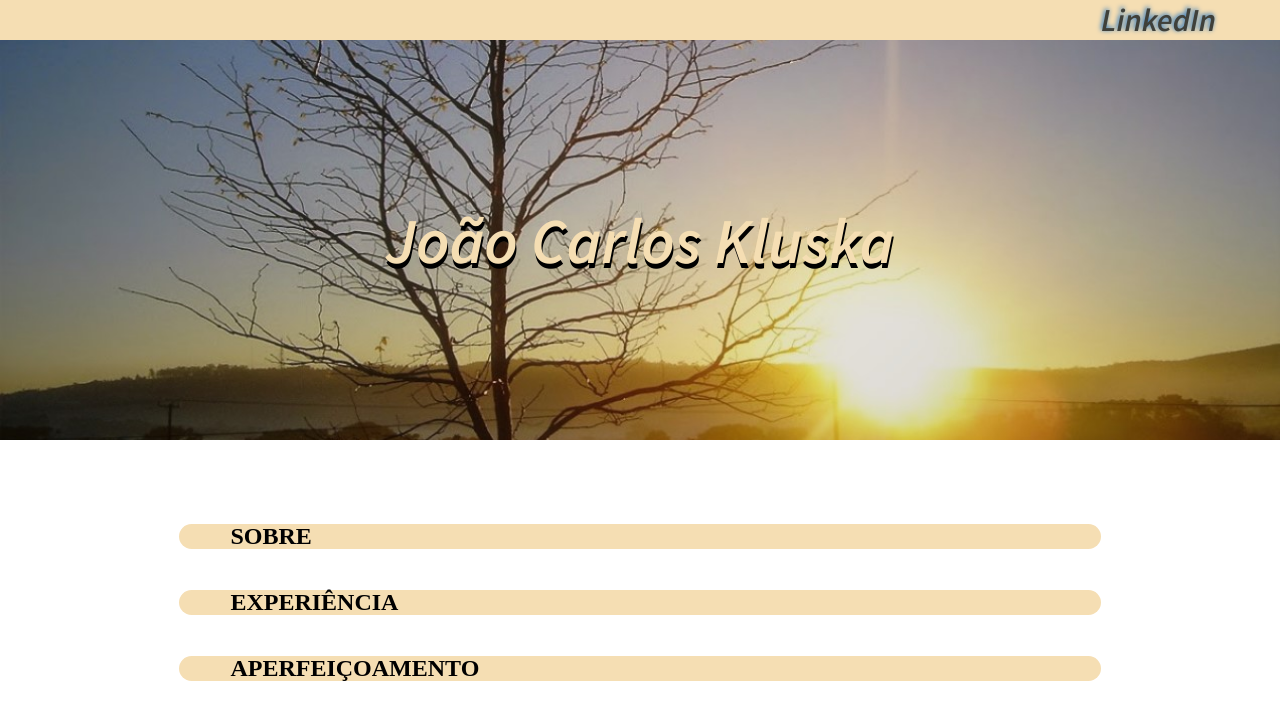
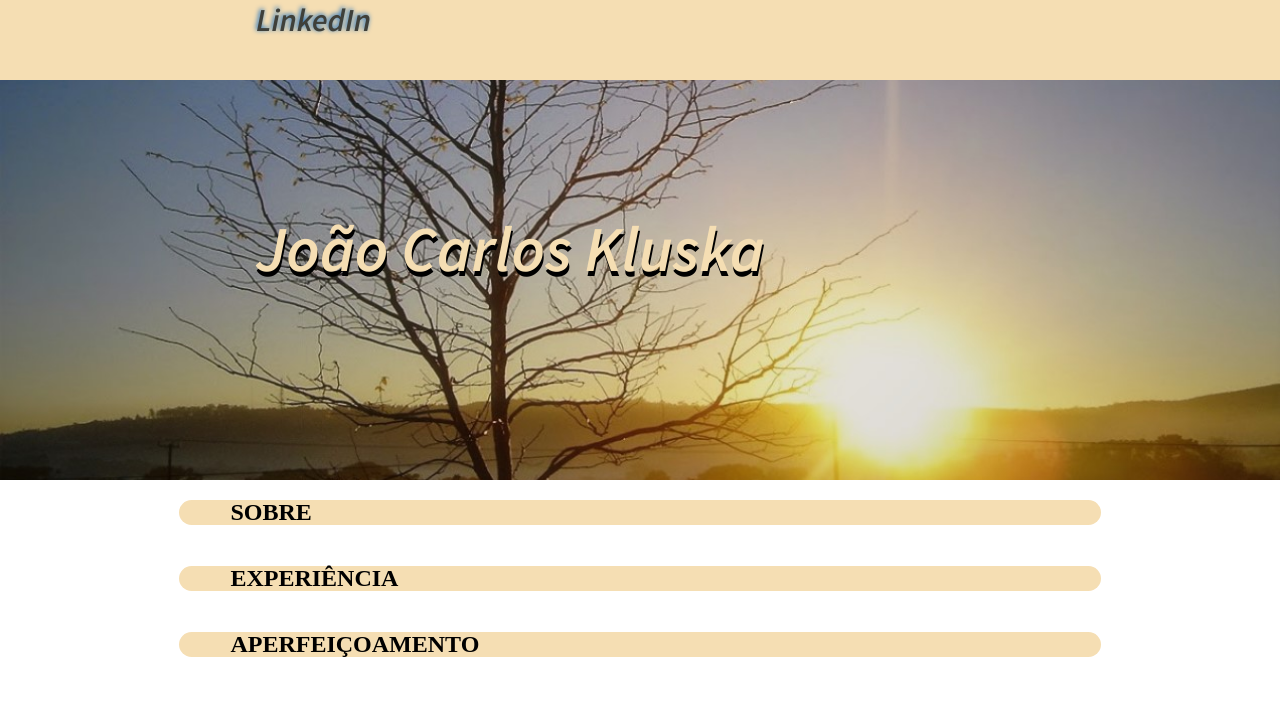
Before and after one commit to jckluska/DevMedia-CFE-Missao10, a plain HTML site: page index.html in a window 1280 px wide. Drawn offline with nearby package versions, Linux system fonts and the light colour scheme; a web font is replaced by a local one.

Commit message:
manutencao de estilos

```diff
--- a/index.html
+++ b/index.html
@@ -19,24 +19,22 @@
 </head>
 
 <body>
-    <header>
-        <div class="background-cabecalho">
-            <div class="titulo flex-c">
-                <strong>
-                    <div class="badge-base LI-profile-badge" data-locale="pt_BR" data-size="medium" data-theme="light"
-                        data-type="HORIZONTAL" data-vanity="jckluska" data-version="v1"><a
-                            class="badge-base__link LI-simple-link"
-                            href="https://br.linkedin.com/in/jckluska?trk=profile-badge" target="_blank">LinkedIn</a>
-                    </div>
-                </strong>
+    <header class="background-cabecalho">
+        <div class="titulo centraliza">
+            <div class="badge-base LI-profile-badge" data-locale="pt_BR" data-size="medium" data-theme="light"
+                data-type="HORIZONTAL" data-vanity="jckluska" data-version="v1"><a
+                    class="badge-base__link LI-simple-link" href="https://br.linkedin.com/in/jckluska?trk=profile-badge"
+                    target="_blank"><strong>LinkedIn</strong></a>
             </div>
         </div>
     </header>
     <main>
-        <section>
-            <h1 class="nome flex-c">João Carlos Kluska</h1>
+        <section class="background-nome">
+            <h1 class="nome centraliza flex-c">João Carlos Kluska</h1>
         </section>
-        <div class="centraliza  ">
+        <div class="centraliza">
+
+
             <section id="sobre" class="flex-c">
                 <h2 class="sanfona-fechada">SOBRE</h2>
                 <div class="painel">
@@ -303,6 +301,7 @@
                 </div>
             </section>
         </div>
+
     </main>
 
     <footer>
--- a/style.css
+++ b/style.css
@@ -18,22 +18,29 @@
     flex-direction: row;
 }
 
-.background-cabecalho {
-    background-color: wheat;
-    width: 100vw;
+.centraliza {
+    max-width: 1024px;
+    margin: 0 auto;
 }
 
-.centraliza {
-    width: 100vw;
-    padding: 0 10%;
-    padding-top: 5%;
+
+.background-cabecalho {
+    position: fixed;
+    top:0;
+    left: 0;
+    right: 0;
+    width: 100%;
+    height: 10vh;
+    background-color: wheat;
+
 }
 
+
 .titulo {
-    align-items: flex-end;
+    padding-left: 10%;
+    width: 100%;
     text-shadow: -1px -1px 5px #0a66c2;
     font-size: 2em;
-    padding-right: 2em;
 
 }
 
@@ -42,17 +49,22 @@
     text-decoration: none;
 }
 
-.nome {
+.background-nome{
+    margin-top: 10vh;
     background-image: url('./assets/background_nome.jpg');
     background-position: center;
     background-size: cover;
     background-repeat: no-repeat;
     align-items: center;
     justify-content: center;
+
+}
+
+.nome {
     font-size: 4em;
     color: wheat;
     text-shadow: 1px 5px black;
-    padding: 10% 0;
+    padding: 10%;
     height: 400px;
 
 }
@@ -103,8 +115,7 @@
 
 .painel {
     width: 100%;
-    padding-top: 1%;
-    padding-bottom: 1%;
+    padding: 5%;
     background-color: white;
     display: none;
     overflow: hidden;
@@ -134,18 +145,15 @@ span {
 
 @media screen and (max-width:600px) {
 
-    .titulo {
-        font-size: 1em;
+
+    .background-nome {
+        background-size: contain;
+    }
+    .nome {
+        font-size: 2em;
+        text-align: center;
     }
 
-    .centraliza {
-
-        padding-top: 20%;
-    }
-
-    .nome {
-        font-size: 2em;
-    }
 
 }
 
```
